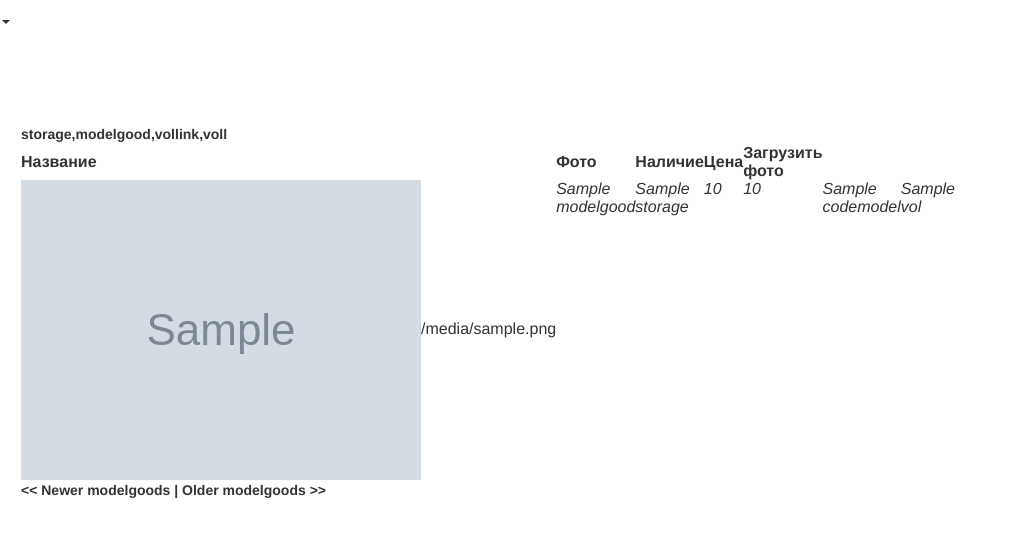
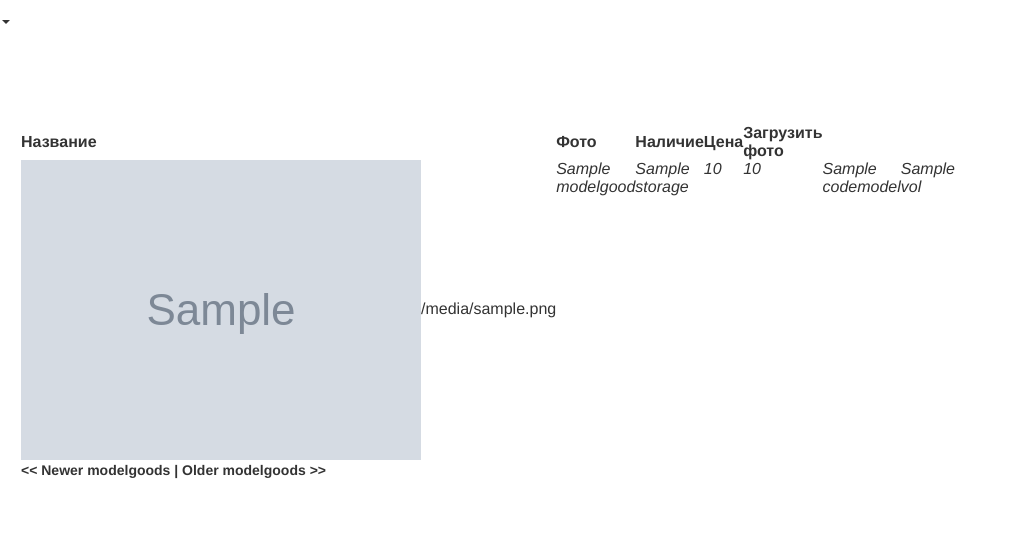
Before and after one commit to mrch666/tdt_online, a Flask app: template app/templates/index.html in a window 1280 px wide. Shown: the part 84-622 px from the top of the page, without its empty margins (0-1015 px from the left). Run offline with Flask 2, Linux system fonts and the light colour scheme; tables that the repository leaves empty hold one stand-in row (values such as "Sample post"); the template is opened without the code that fills it: values that come from a table or form of the project are taken from there, most other values are stand-ins (such as "Sample title", 1, 10 or a date in 2020); grey boxes marked "Sample" are stand-in pictures; some libraries are stand-ins or nearby versions.

Commit message:
add libudfdll.so add Readme.md edit connection string and test testing debian 3 add new query models in storage 12

```diff
--- a/app/templates/index.html
+++ b/app/templates/index.html
@@ -10,7 +10,7 @@
 		<th> Цена</th>
 		<th> Загрузить фото</th>
 		</tr>
-    {% for storage,modelgood,vollink,voll in modelgoods %}
+    {% for storage,modelgood,vollink,vol in modelgoods %}
    {% include 'modelgood.html' %}
 
     {% endfor %}
--- a/app/templates/modelgood.html
+++ b/app/templates/modelgood.html
@@ -1,6 +1,6 @@
 
     <tr valign="top">
-        storage,modelgood,vollink,voll
+
         <td><img src="{{modelgood.imgext}}">{{modelgood.imgext}}</td>
         <td><i>{{modelgood.name}}</i><br></td>
         <td><i>{{storage.name}}</i><br></td>
```
